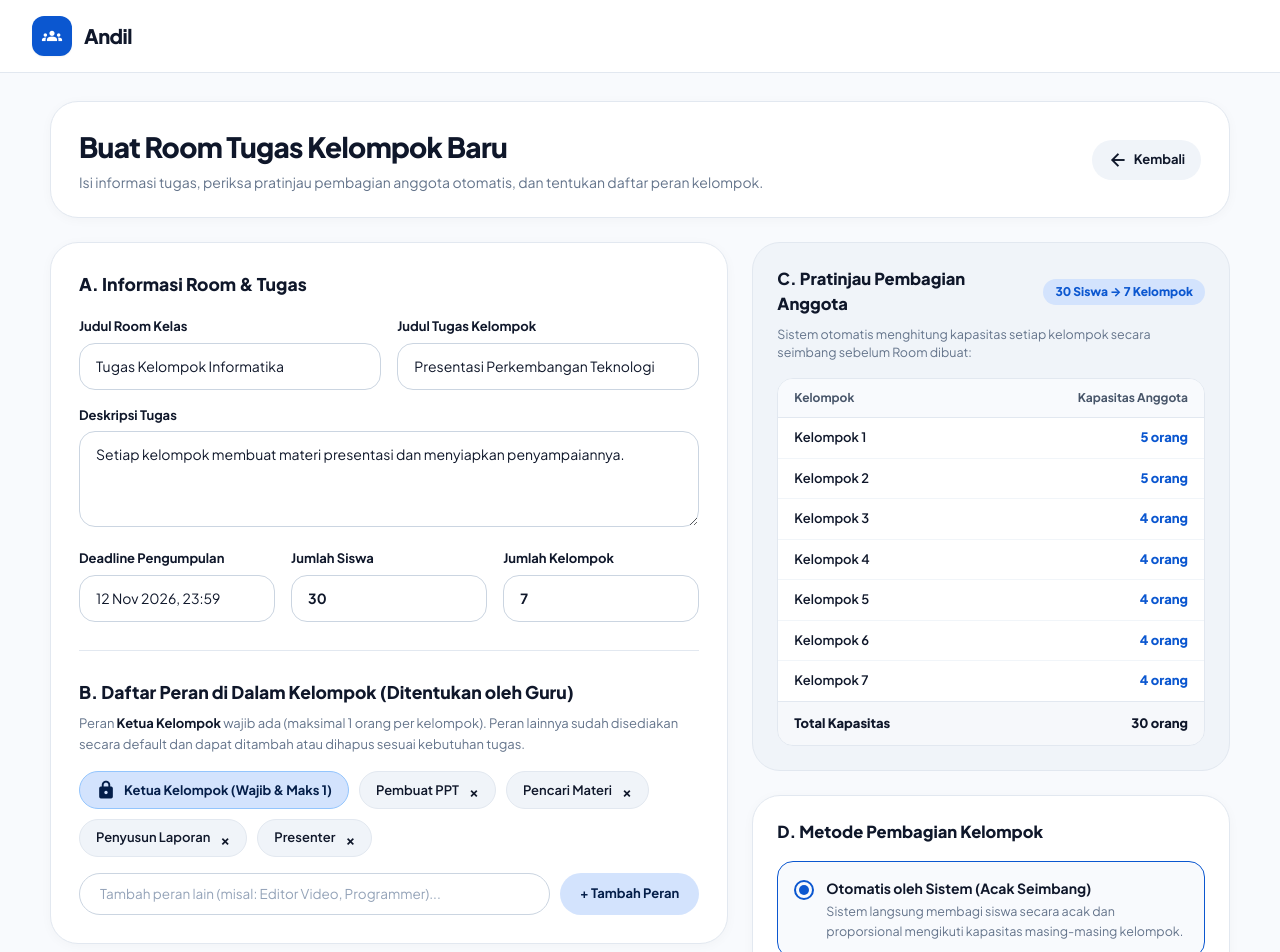
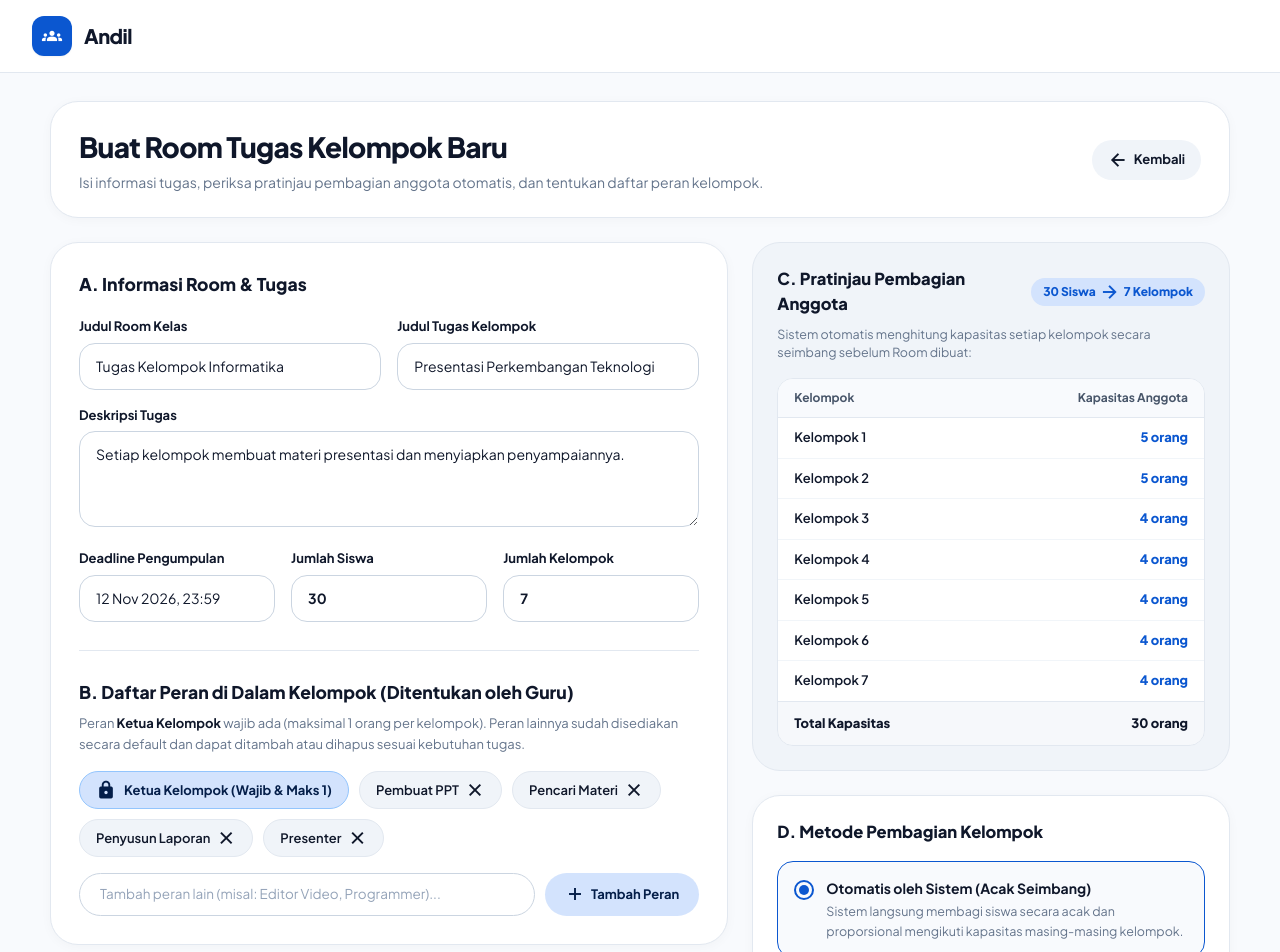
Before and after one commit to wibisanabama/andil, a React (Vite) app: page /guru/buat-room in a window 1280 px wide. Shown: the top 952 px of the page. Built offline with nearby package versions, Linux system fonts and the light colour scheme; the HTML template or start-up script is replaced by a standard one.

Commit message:
style(guru): replace text symbols (x, +, arrow) with Material Symbols icons on /guru/buat-room

```diff
--- a/src/components/guru/TeacherCreateRoom.jsx
+++ b/src/components/guru/TeacherCreateRoom.jsx
@@ -276,16 +276,18 @@ export function TeacherCreateRoom() {
                 {otherRoles.map((role) => (
                   <div
                     key={role}
-                    className="bg-[#F0F4F9] text-[#0F172A] border border-[#E2E8F0] font-semibold text-[13px] px-4 py-2 rounded-full inline-flex items-center gap-2"
+                    className="bg-[#F0F4F9] text-[#0F172A] border border-[#E2E8F0] font-semibold text-[13px] px-4 py-2 rounded-full inline-flex items-center gap-1.5"
                   >
                     <span>{role}</span>
                     <button
                       type="button"
                       onClick={() => handleRemoveRole(role)}
-                      className="hover:text-red-600 transition-colors ml-0.5 text-[15px] font-bold leading-none cursor-pointer"
+                      className="hover:text-red-600 transition-colors inline-flex items-center justify-center cursor-pointer"
                       aria-label={`Hapus peran ${role}`}
                     >
-                      ×
+                      <span className="material-symbols-outlined text-[16px]" aria-hidden="true">
+                        close
+                      </span>
                     </button>
                   </div>
                 ))}
@@ -304,9 +306,12 @@ export function TeacherCreateRoom() {
                 <button
                   type="button"
                   onClick={handleAddRole}
-                  className="bg-[#D3E3FD] hover:bg-[#C2E7FF] text-[#041E49] font-bold text-[13px] px-5 py-2.5 rounded-full shrink-0 transition-colors inline-flex items-center justify-center cursor-pointer"
+                  className="bg-[#D3E3FD] hover:bg-[#C2E7FF] text-[#041E49] font-bold text-[13px] px-5 py-2.5 rounded-full shrink-0 transition-colors inline-flex items-center justify-center gap-1.5 cursor-pointer"
                 >
-                  + Tambah Peran
+                  <span className="material-symbols-outlined text-[18px]" aria-hidden="true">
+                    add
+                  </span>
+                  <span>Tambah Peran</span>
                 </button>
               </div>
             </div>
@@ -320,8 +325,12 @@ export function TeacherCreateRoom() {
                 <h2 className="text-[16.5px] font-extrabold text-[#0F172A]">
                   C. Pratinjau Pembagian Anggota
                 </h2>
-                <span className="bg-[#D3E3FD] text-[#0B57D0] font-extrabold text-[12px] px-3 py-1 rounded-full whitespace-nowrap">
-                  {safeStudentCount} Siswa → {safeGroupCount} Kelompok
+                <span className="bg-[#D3E3FD] text-[#0B57D0] font-extrabold text-[12px] px-3 py-1 rounded-full whitespace-nowrap inline-flex items-center gap-1">
+                  <span>{safeStudentCount} Siswa</span>
+                  <span className="material-symbols-outlined text-[15px]" aria-hidden="true">
+                    arrow_forward
+                  </span>
+                  <span>{safeGroupCount} Kelompok</span>
                 </span>
               </div>
               <p className="text-[12.5px] text-[#64748B] mb-4">
```
